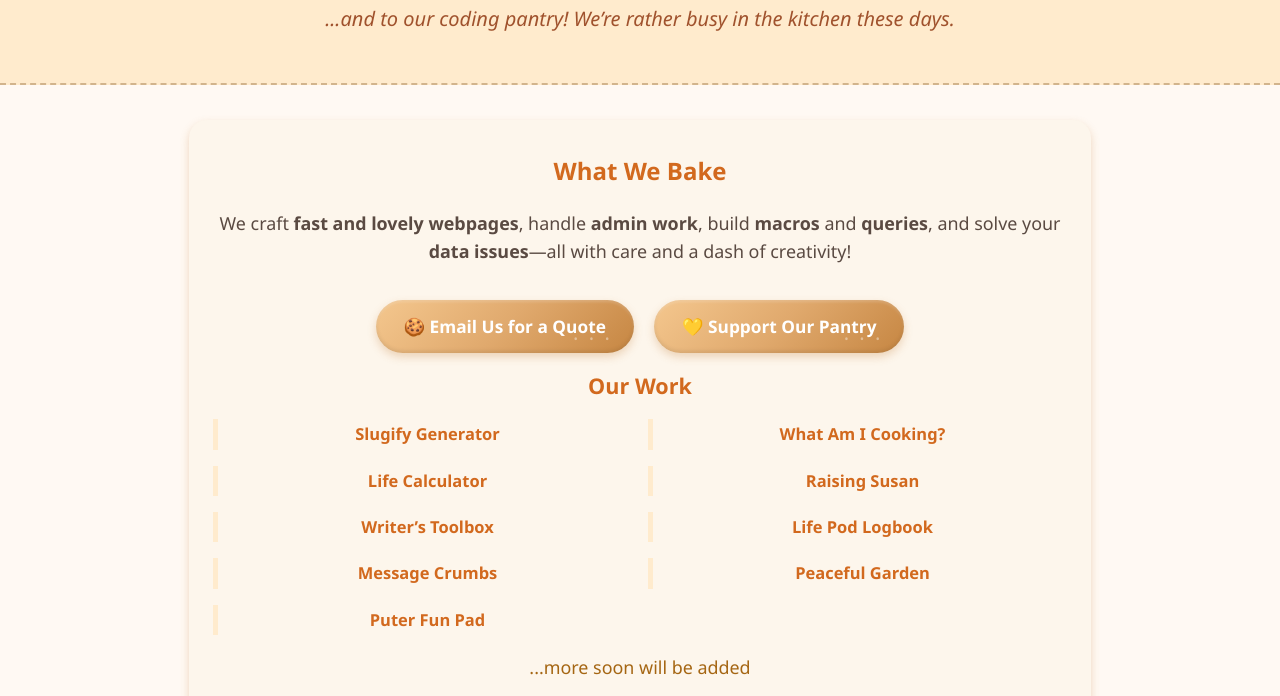
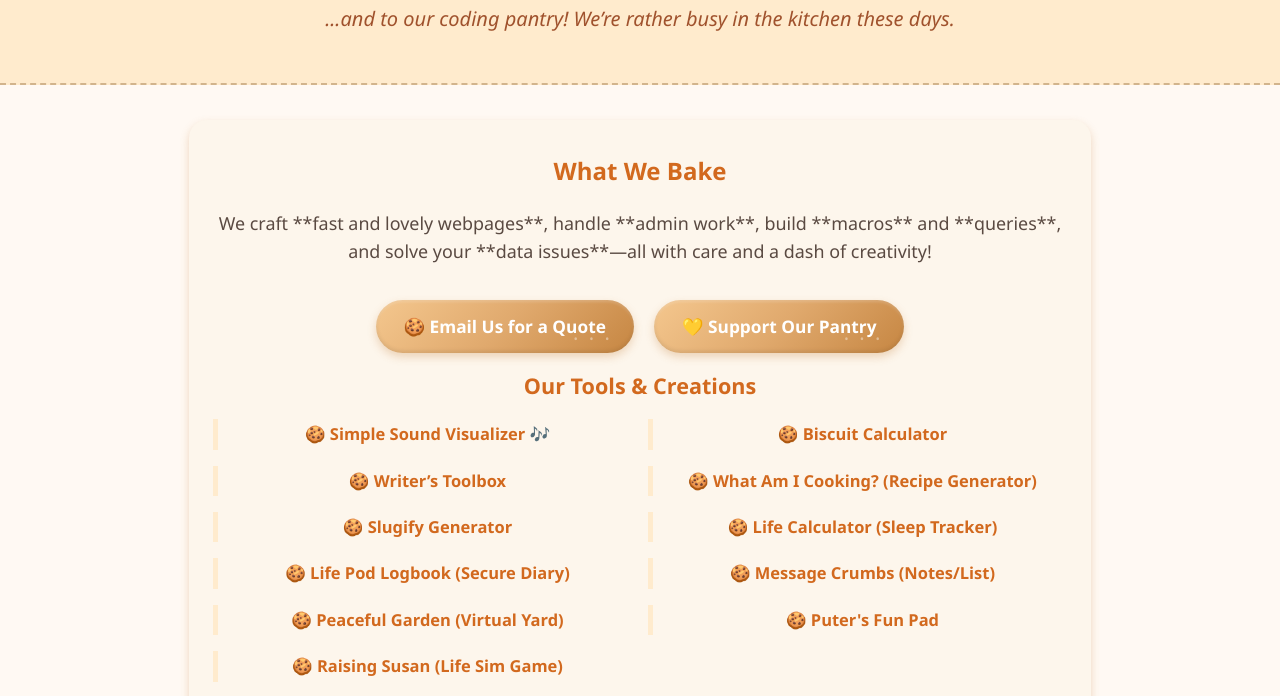
Before and after one commit to sweetbiscuit44-del/sweet-biscuit44-home-page, a plain HTML site: page index.html in a window 1280 px wide. Shown: the part 238-934 px from the top of the page. Drawn offline with Linux system fonts and the light colour scheme.

Commit message:
Revise content and project links in index.html
Updated content and links in the index.html file, including service descriptions and project links.

```diff
--- a/index.html
+++ b/index.html
@@ -202,10 +202,12 @@
     <h1>Welcome to Sweetbiscuit44!</h1>
     <p class="tagline">...and to our coding pantry! We’re rather busy in the kitchen these days.</p>
   </header>
+
   <main>
     <section class="services">
       <h2>What We Bake</h2>
-      <p>We craft <strong>fast and lovely webpages</strong>, handle <strong>admin work</strong>, build <strong>macros</strong> and <strong>queries</strong>, and solve your <strong>data issues</strong>—all with care and a dash of creativity!</p>
+      <p>We craft **fast and lovely webpages**, handle **admin work**, build **macros** and **queries**, and solve your **data issues**—all with care and a dash of creativity!</p>
+
       <a href="mailto:sweetbiscuit44@gmail.com?subject=Quote%20Request" class="biscuit-btn" role="button" aria-label="Email Us for a Quote">
         🍪 Email Us for a Quote
       </a>
@@ -213,25 +215,28 @@
         💛 Support Our Pantry
       </a>
 
-<section class="projects">
-  <h2>Our Work</h2>
-  <ul class="project-list">
-    <li><a href="https://sweetbiscuit44-del.github.io/slugify-generator/" target="_blank">Slugify Generator</a></li>
-    <li><a href="https://sweetbiscuit44-del.github.io/what-am-i-cooking/" target="_blank">What Am I Cooking?</a></li>
-    <li><a href="https://sweetbiscuit44-del.github.io/Life-Calculator/" target="_blank">Life Calculator</a></li>
-    <li><a href="https://sweetbiscuit44-del.github.io/raising-Susan/" target="_blank">Raising Susan</a></li>
-    <li><a href="https://sweetbiscuit44-del.github.io/writers-toolbox/" target="_blank">Writer’s Toolbox</a></li>
-    <li><a href="https://sweetbiscuit44-del.github.io/Life-pod-Logbook/" target="_blank">Life Pod Logbook</a></li>
-    <li><a href="https://sweetbiscuit44-del.github.io/message-crumbs/" target="_blank">Message Crumbs</a></li>
-    <li><a href="https://sweetbiscuit44-del.github.io/peaceful-garden/" target="_blank">Peaceful Garden</a></li>
-    <li><a href="https://sweetbiscuit44-del.github.io/puters-fun-pad/" target="_blank">Puter Fun Pad</a></li>
-  </ul>
-  <p style="text-align:center; color:#a56613; margin-top:1em;">...more soon will be added</p>
-</section>
+      <section class="projects">
+        <h2>Our Tools & Creations</h2>
 
+        <ul class="project-list">
+          <li><a href="https://sweetbiscuit44-del.github.io/sound-viz/" target="_blank">🍪 Simple Sound Visualizer 🎶</a></li>
+          <li><a href="https://sweetbiscuit44-del.github.io/biscuit-calculator/" target="_blank">🍪 Biscuit Calculator</a></li>
+          <li><a href="https://sweetbiscuit44-del.github.io/writers-toolbox/" target="_blank">🍪 Writer’s Toolbox</a></li>
+          <li><a href="https://sweetbiscuit44-del.github.io/what-am-i-cooking/" target="_blank">🍪 What Am I Cooking? (Recipe Generator)</a></li>
+          <li><a href="https://sweetbiscuit44-del.github.io/slugify-generator/" target="_blank">🍪 Slugify Generator</a></li>
+          <li><a href="https://sweetbiscuit44-del.github.io/Life-Calculator/" target="_blank">🍪 Life Calculator (Sleep Tracker)</a></li>
+          <li><a href="https://sweetbiscuit44-del.github.io/Life-pod-Logbook/" target="_blank">🍪 Life Pod Logbook (Secure Diary)</a></li>
+          <li><a href="https://sweetbiscuit44-del.github.io/message-crumbs/" target="_blank">🍪 Message Crumbs (Notes/List)</a></li>
+          <li><a href="https://sweetbiscuit44-del.github.io/peaceful-garden/" target="_blank">🍪 Peaceful Garden (Virtual Yard)</a></li>
+          <li><a href="https://sweetbiscuit44-del.github.io/puters-fun-pad/" target="_blank">🍪 Puter's Fun Pad</a></li>
+          <li><a href="https://sweetbiscuit44-del.github.io/raising-Susan/" target="_blank">🍪 Raising Susan (Life Sim Game)</a></li>
+        </ul>
 
+        <p style="text-align:center; color:#a56613; margin-top:1em;">Check back soon for more fresh bakes!</p>
+      </section>
+    </section>
+  </main>
 
-  </main>
   <footer>
     <p>Made with care by Sweetbiscuit44 &copy; 2025</p>
   </footer>
```
